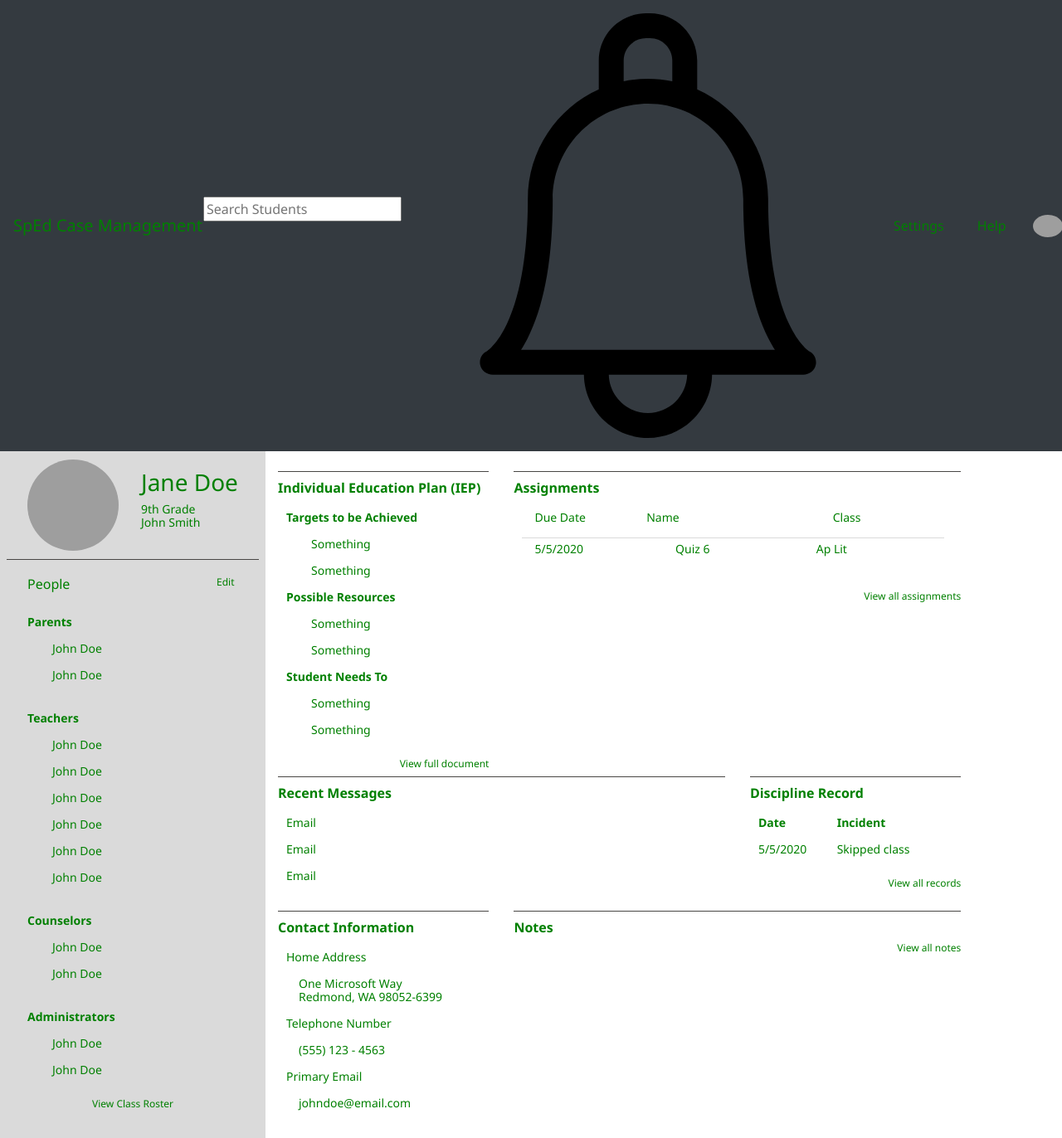
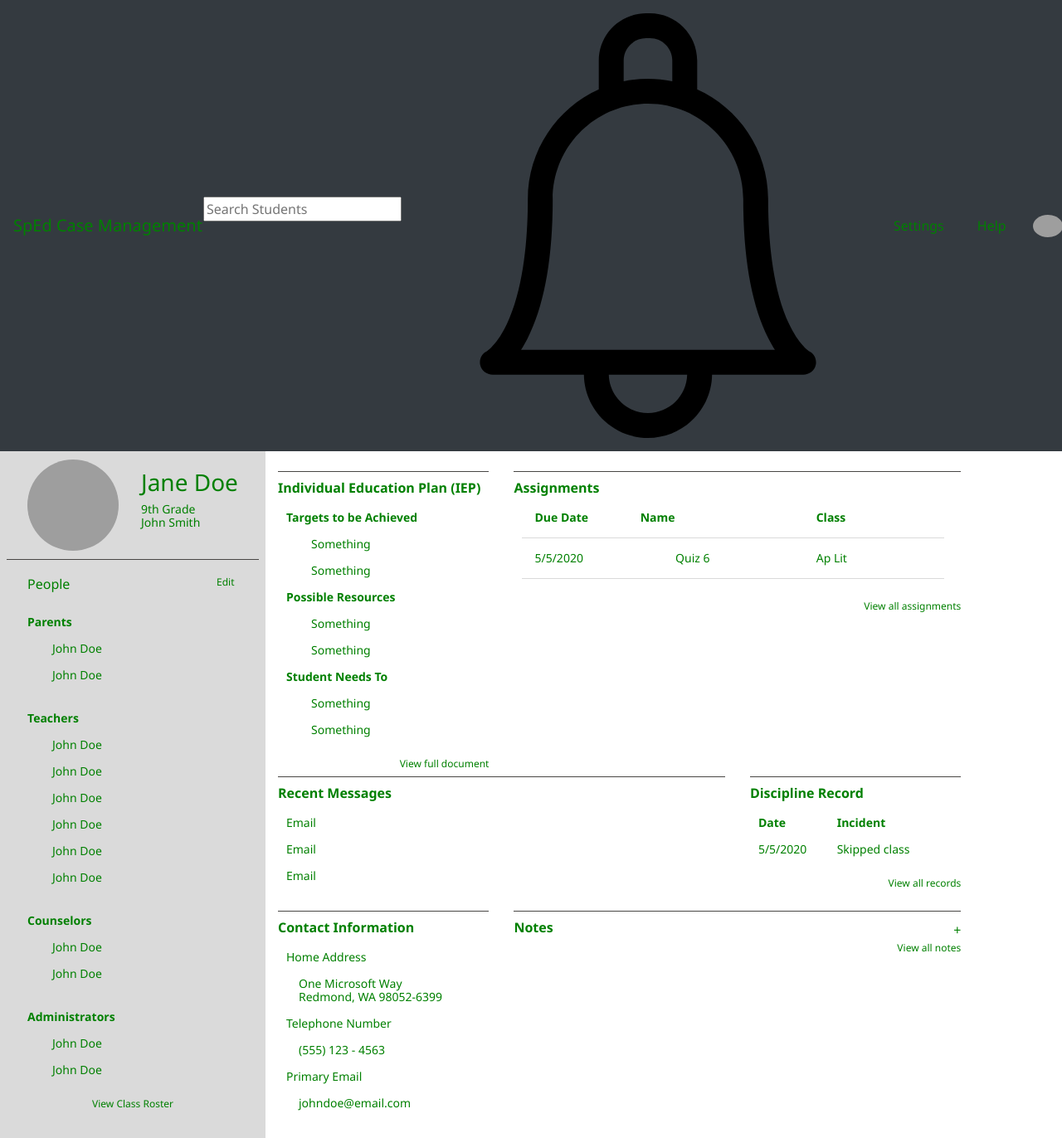
Before and after one commit to verndrade/sped-case-manager, a Django app: page /casemanager/ in a window 1280 px wide. Shown: the whole page at 83% size. Run offline with Django 3.2, Linux system fonts and the light colour scheme; some libraries are stand-ins or nearby versions; grey boxes are pictures that could not be loaded.

Commit message:
Reorganized notes

```diff
--- a/templates/base.html
+++ b/templates/base.html
@@ -87,13 +87,15 @@
 }
 
 .table {
-  border-top: 1px solid var(--grey);
-  padding-top: 5px;
+  border-bottom: 1px solid var(--grey);
+}
+
+.container .table {
+  padding: 0;
 }
 
 .container {
   margin: 10px;
-  padding-x: 0px;
 }
 
 .sidebar {
--- a/templates/case-manager/assignments.html
+++ b/templates/case-manager/assignments.html
@@ -4,7 +4,7 @@
     <h3 class="bold">Assignments</h3>
 
     <div class="container">
-        <div class="row grey">
+        <div class="row table bold">
             <div class="col-lg-3"><p>Due Date</p></div>
             <div class="col-lg-5"><p>Name</p></div>
             <div class="col-lg-4"><p>Class</p></div>
--- a/templates/case-manager/notes.html
+++ b/templates/case-manager/notes.html
@@ -1,7 +1,12 @@
 {% load static %}
 
 <div class="card">
-    <h3 class="bold">Notes</h3>
+    <div class="row">
+        <div class="col-lg-9"><h3 class="bold">Notes</h3></div>
+        <a href="#" class="col-lg-3 bottom right">+</a>
+    </div>
+    <a href="#" class="small bottom right">View all notes</a>
 
-    <a href="#" class="bottom right small">View all notes</a>
+
+
 </div>
```
